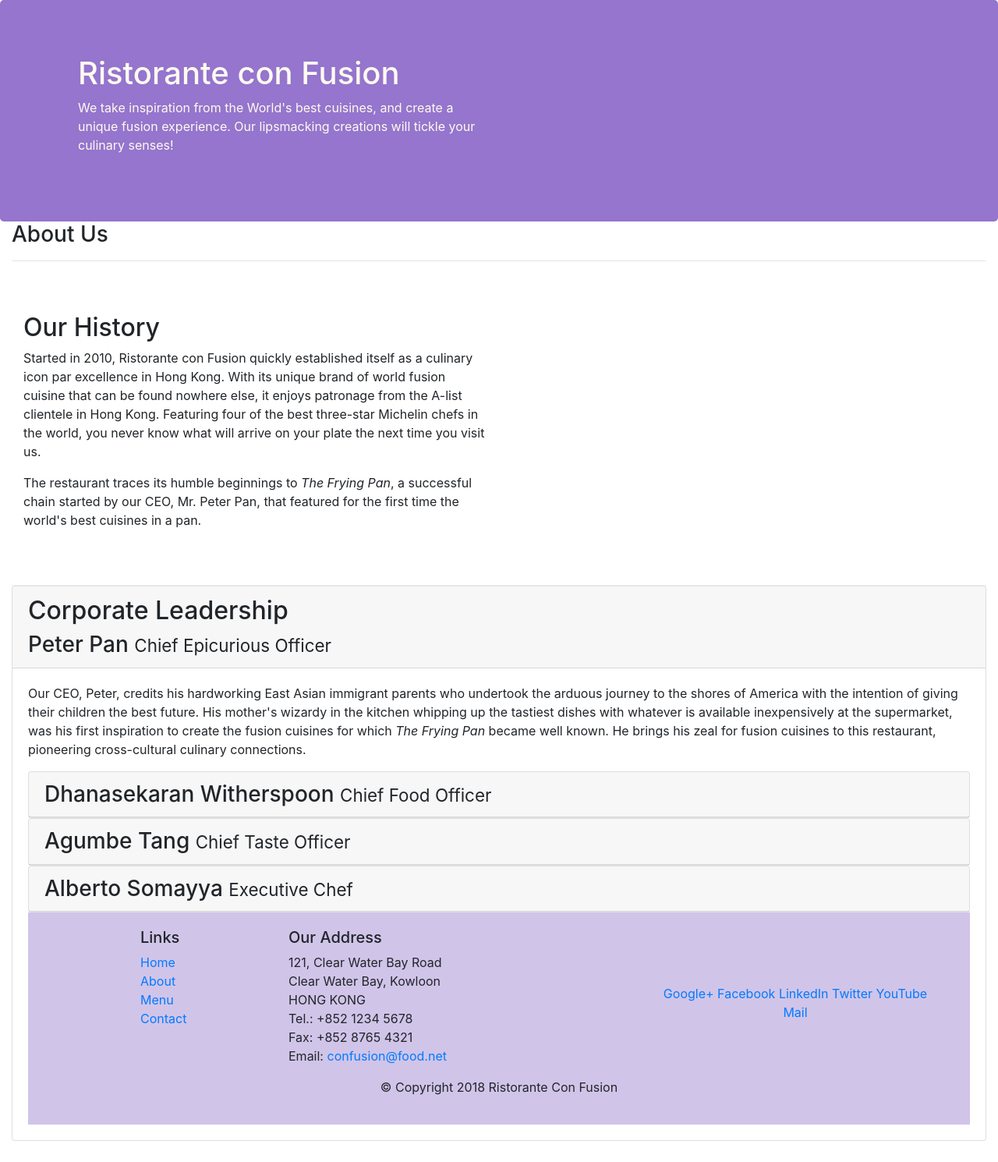
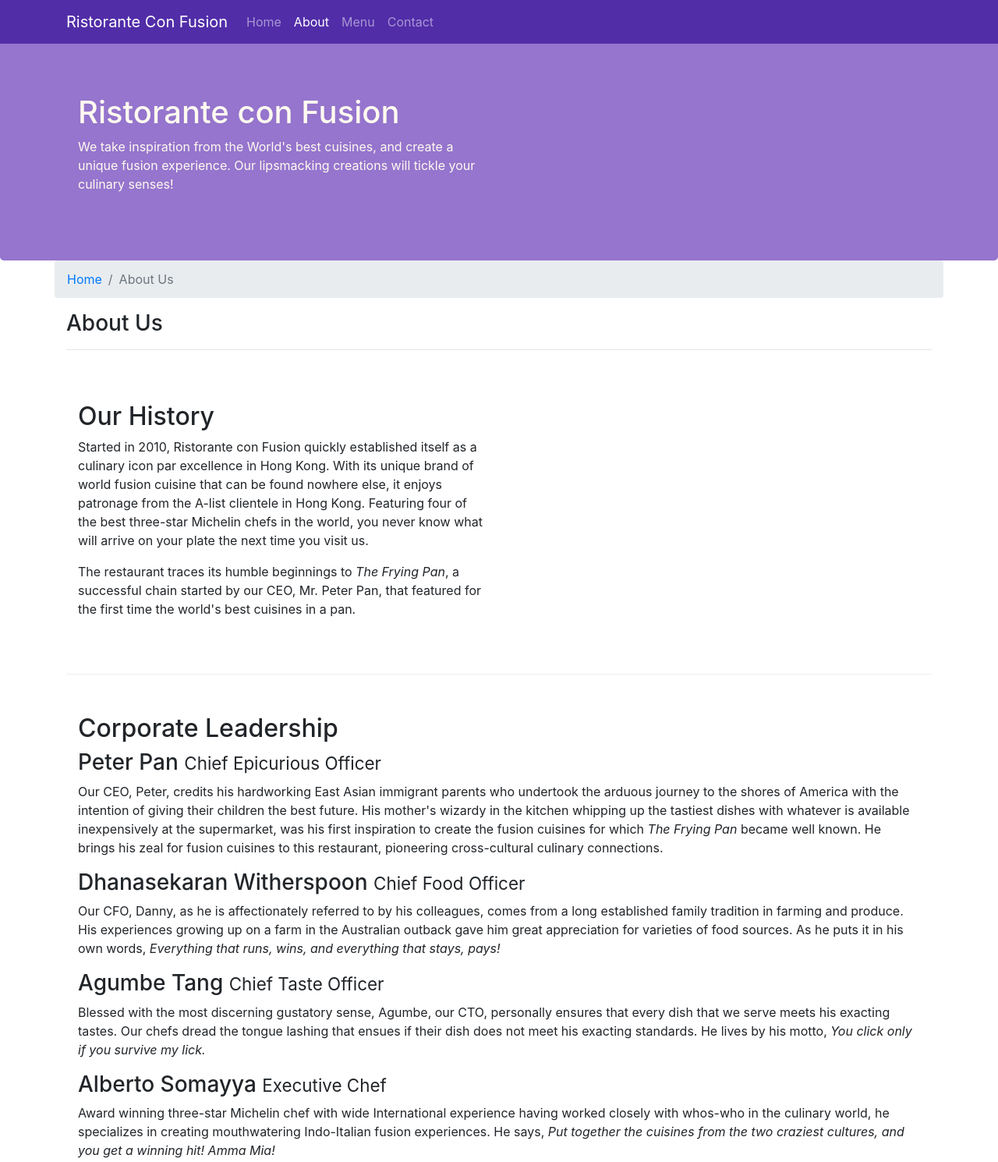
Before and after one commit to Amir210711/aboutus.html, a website: page aboutus.html in a window 1280 px wide. Shown: the top 1490 px of the page at 78% size. Before the commit the page ends 1463 px from the top, so only its background shows below. Drawn offline with nearby package versions, Linux system fonts and the light colour scheme.

Commit message:
Navbar and Breadcrumbs

```diff
--- a/aboutus.html
+++ b/aboutus.html
@@ -15,6 +15,17 @@
 </head>
 
 <body>
+    <nav class="navbar navbar-dark navbar-expand-sm fixed-top">
+        <div class="container">
+           <a class="navbar-brand" href="./index.html">Ristorante Con Fusion</a>
+                <ul class="navbar-nav mr-auto">
+                    <li class="nav-item"><a class="nav-link" href="#">Home</a></li>
+                    <li class="nav-item active"><a class="nav-link" href="./index.html">About</a></li>
+                    <li class="nav-item"><a class="nav-link" href="#">Menu</a></li>
+                    <li class="nav-item"><a class="nav-link" href="#">Contact</a></li>
+                </ul>
+        </div>
+    </nav>
 
     <header class="jumbotron">
         <div class="container">
@@ -29,9 +40,13 @@
         </div>
     </header>
 
-    <div class="col col-sm order-sm-first col-md">
-        <div>
-            <div>
+    <div class="container">
+        <div class="row">
+            <ol class="col-12 breadcrumb">
+                <li class="breadcrumb-item"><a href="./index.html">Home</a></li>
+                <li class="breadcrumb-item active">About Us</li>
+            </ol>
+            <div class="col-12">
                <h3>About Us</h3>
                <hr>
             </div>
@@ -48,40 +63,16 @@
         </div>
 
 
-        <div class="card">
-            <div class="card-header" role="tab" id="peterhead">
+        <div class="row row-content">
+            <div class="col-12">
                 <h2>Corporate Leadership</h2>
-                <h3 class="mb-0"><a data-toggle="collapse" data-target="#peter">Peter Pan <small>Chief Epicurious Officer</small></a></h3>
-            </div>
-            <div class="collapse show" id="peter" data-parent="#accordion">
-                <div class="card-body">
+                <h3>Peter Pan <small>Chief Epicurious Officer</small></h3>
                 <p class="d-none d-sm-block">Our CEO, Peter, credits his hardworking East Asian immigrant parents who undertook the arduous journey to the shores of America with the intention of giving their children the best future. His mother's wizardy in the kitchen whipping up the tastiest dishes with whatever is available inexpensively at the supermarket, was his first inspiration to create the fusion cuisines for which <em>The Frying Pan</em> became well known. He brings his zeal for fusion cuisines to this restaurant, pioneering cross-cultural culinary connections.</p>
-                <div class="card">
-                    <div class="card-header" role="tab" id="dannyhead">
-                <h3 class="mb-0"><a class="collapsed" data-toggle="collapse" data-target="#danny">Dhanasekaran Witherspoon <small>Chief Food Officer</small></a></h3>
-                    </div>
-                    <div class="collapse" id="danny" data-parent="#accordion">
-                        <div class="card-body">
-                <p class="d-none d-sm-block">>Our CFO, Danny, as he is affectionately referred to by his colleagues, comes from a long established family tradition in farming and produce. His experiences growing up on a farm in the Australian outback gave him great appreciation for varieties of food sources. As he puts it in his own words, <em>Everything that runs, wins, and everything that stays, pays!</em></p>
-                        </div>
-                    </div>
-                </div>
-                <div class="card">
-                    <div class="card-header" role="tab" id="agumbehead">
-                <h3 class="mb-0"><a class="collapsed" data-toggle="collapse" data-target="#agumbe">Agumbe Tang <small>Chief Taste Officer</small></a></h3>
-                    </div>
-                    <div class="collapse" id="agumbe" data-parent="#accordion">
-                        <div class="card-body">
+                <h3>Dhanasekaran Witherspoon <small>Chief Food Officer</small></h3>
+                <p class="d-none d-sm-block">Our CFO, Danny, as he is affectionately referred to by his colleagues, comes from a long established family tradition in farming and produce. His experiences growing up on a farm in the Australian outback gave him great appreciation for varieties of food sources. As he puts it in his own words, <em>Everything that runs, wins, and everything that stays, pays!</em></p>
+                <h3>Agumbe Tang <small>Chief Taste Officer</small></h3>
                 <p class="d-none d-sm-block">Blessed with the most discerning gustatory sense, Agumbe, our CTO, personally ensures that every dish that we serve meets his exacting tastes. Our chefs dread the tongue lashing that ensues if their dish does not meet his exacting standards. He lives by his motto, <em>You click only if you survive my lick.</em></p>
-                        </div>
-                    </div>
-                </div>
-                <div class="card">
-                    <div class="card-header" role="tab" id="albertohead">
-                <h3 class="mb-0"><a class="collapsed" data-toggle="collapse" data-target="#alberto">Alberto Somayya <small>Executive Chef</small></a></h3>
-                    </div>
-                    <div class="collapse" id="alberto" data-parent="#accordion">
-                        <div class="card-body">
+                <h3>Alberto Somayya <small>Executive Chef</small></h3>
                 <p class="d-none d-sm-block">Award winning three-star Michelin chef with wide International experience having worked closely with whos-who in the culinary world, he specializes in creating mouthwatering Indo-Italian fusion experiences. He says, <em>Put together the cuisines from the two craziest cultures, and you get a winning hit! Amma Mia!</em></p>
             </div>
        </div>
@@ -94,7 +85,7 @@
                 <div class="col-4 offset-1 col-sm-2">
                     <h5>Links</h5>
                     <ul class="list-unstyled">
-                        <li><a href="#">Home</a></li>
+                        <li><a href="./index.html">Home</a></li>
                         <li><a href="#">About</a></li>
                         <li><a href="#">Menu</a></li>
                         <li><a href="#">Contact</a></li>
--- a/css/styles.css
+++ b/css/styles.css
@@ -28,3 +28,12 @@
     margin: 0px;
     color: #0f0f0f;
 }
+
+body{
+    padding:50px 0px 0px 0px;
+    z-index:0;
+}
+
+.navbar-dark {
+     background-color: #512DA8;
+}
```
Also changed, not shown: index.html (+17 -2 lines).
